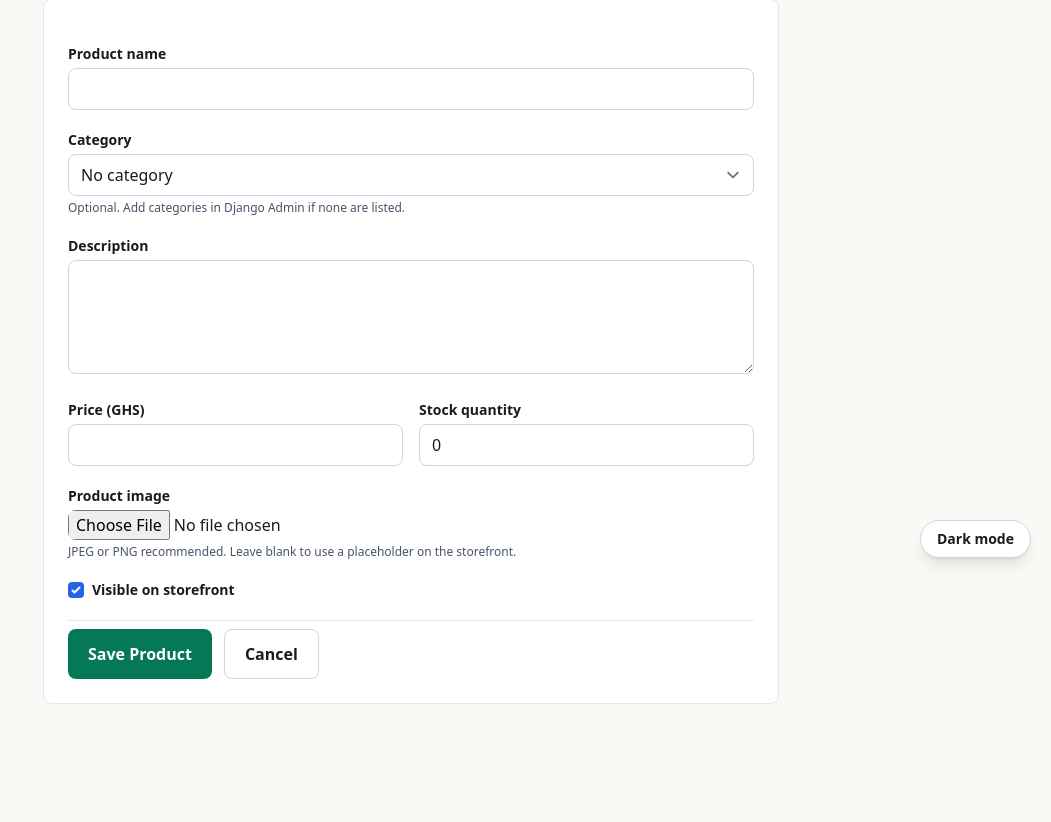
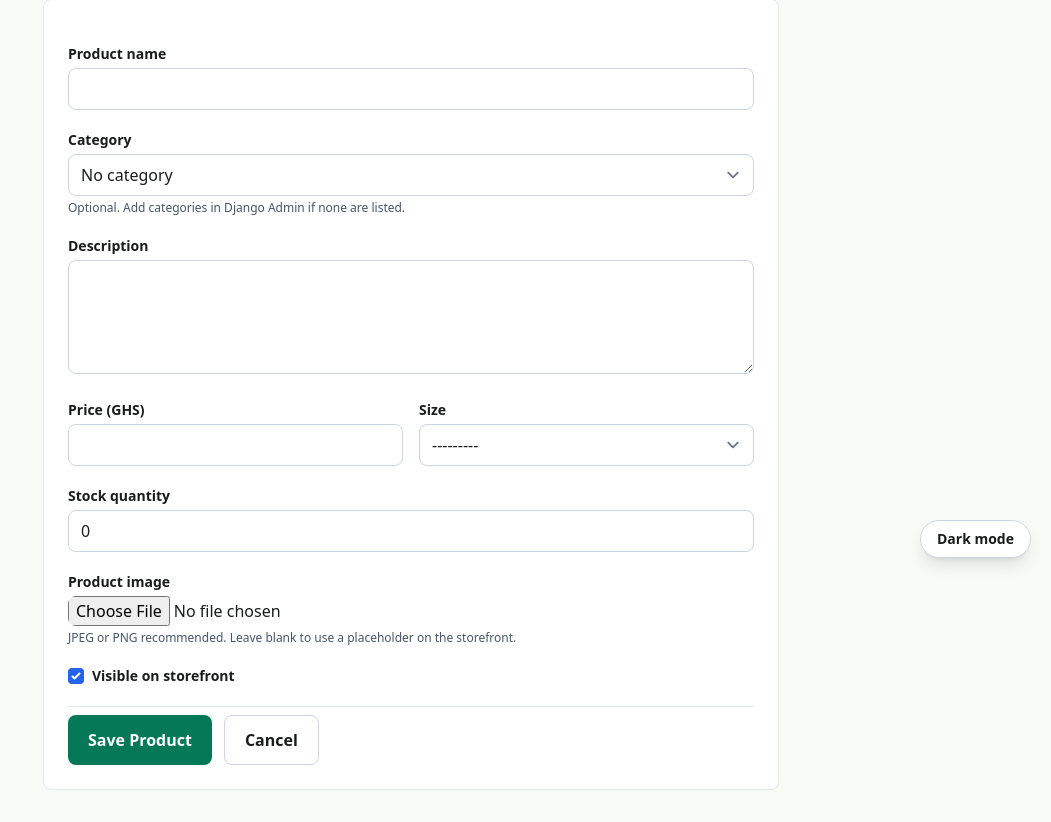
Before and after one commit to devisunknown/technoblade, a Django app: page /admindash/products/add/ in a window 1280 px wide. Shown: the part 222-1044 px from the top of the page, without its empty margins (229-1280 px from the left). Before the commit the page ends 926 px from the top, so only its background shows below. Run offline with Django 5.2, Linux system fonts and the light colour scheme; a user stored in the database is signed in; data that the repository does not hold is empty; some libraries are stand-ins or nearby versions.

Commit message:
Restore product size selector

```diff
--- a/technomom/forms.py
+++ b/technomom/forms.py
@@ -42,12 +42,13 @@ class CheckoutForm(forms.Form):
 class ProductForm(forms.ModelForm):
     class Meta:
         model = Product
-        fields = ["name", "category", "description", "price", "stock", "image", "is_active"]
+        fields = ["name", "category", "description", "price", "size", "stock", "image", "is_active"]
         labels = {
             "name": "Product name",
             "category": "Category",
             "description": "Description",
             "price": "Price (GHS)",
+            "size": "Size",
             "stock": "Stock quantity",
             "image": "Product image",
             "is_active": "Visible on storefront",
@@ -60,6 +61,7 @@ class ProductForm(forms.ModelForm):
             "description": forms.Textarea(attrs={"rows": 4}),
             "is_active": forms.CheckboxInput(),
             "price": forms.NumberInput(attrs={"step": "0.01", "min": "0.01"}),
+            "size": forms.Select(choices=Product.SIZE_CHOICES),
             "stock": forms.NumberInput(attrs={"min": "0"}),
         }
 
--- a/technomom/models.py
+++ b/technomom/models.py
@@ -27,6 +27,13 @@ class Category(models.Model):
 
 
 class Product(models.Model):
+    SIZE_CHOICES = [
+        ("S", "S"),
+        ("M", "M"),
+        ("L", "L"),
+        ("XL", "XL"),
+    ]
+
     name = models.CharField(max_length=200)
     slug = models.SlugField(unique=True, blank=True)
     category = models.ForeignKey(
@@ -42,6 +49,7 @@ class Product(models.Model):
         decimal_places=2,
         validators=[MinValueValidator(Decimal("0.01"))],
     )
+    size = models.CharField(max_length=10, choices=SIZE_CHOICES, blank=True)
     stock = models.PositiveIntegerField(default=0)
     image = models.ImageField(upload_to="products/", blank=True, null=True)
     is_active = models.BooleanField(default=True)
--- a/technomom/tests.py
+++ b/technomom/tests.py
@@ -117,6 +117,7 @@ class AddProductTests(TestCase):
                 "description": "Ergonomic wireless mouse",
                 "price": "45.00",
                 "stock": "12",
+                "size": "M",
                 "is_active": "on",
             },
             follow=False,
@@ -129,6 +130,7 @@ class AddProductTests(TestCase):
         self.assertEqual(product.category, self.category)
         self.assertEqual(product.price, Decimal("45.00"))
         self.assertEqual(product.stock, 12)
+        self.assertEqual(product.size, "M")
         self.assertTrue(product.is_active)
         self.assertEqual(product.slug, "wireless-mouse")
 
--- a/templates/add_product.html
+++ b/templates/add_product.html
@@ -84,12 +84,20 @@
           {% endfor %}
         </div>
         <div>
-          <label class="block text-sm font-semibold mb-1" for="{{ form.stock.id_for_label }}">{{ form.stock.label }}</label>
-          {{ form.stock }}
-          {% for error in form.stock.errors %}
+          <label class="block text-sm font-semibold mb-1" for="{{ form.size.id_for_label }}">{{ form.size.label }}</label>
+          {{ form.size }}
+          {% for error in form.size.errors %}
             <p class="text-sm text-red-700 dark:text-red-400 mt-1">{{ error }}</p>
           {% endfor %}
         </div>
+      </div>
+
+      <div>
+        <label class="block text-sm font-semibold mb-1" for="{{ form.stock.id_for_label }}">{{ form.stock.label }}</label>
+        {{ form.stock }}
+        {% for error in form.stock.errors %}
+          <p class="text-sm text-red-700 dark:text-red-400 mt-1">{{ error }}</p>
+        {% endfor %}
       </div>
 
       <div>
```
Also changed, not shown: technoblade/settings.py (+7 -1 lines), technomom/migrations/0002_product_size_alter_category_id.py (added).
